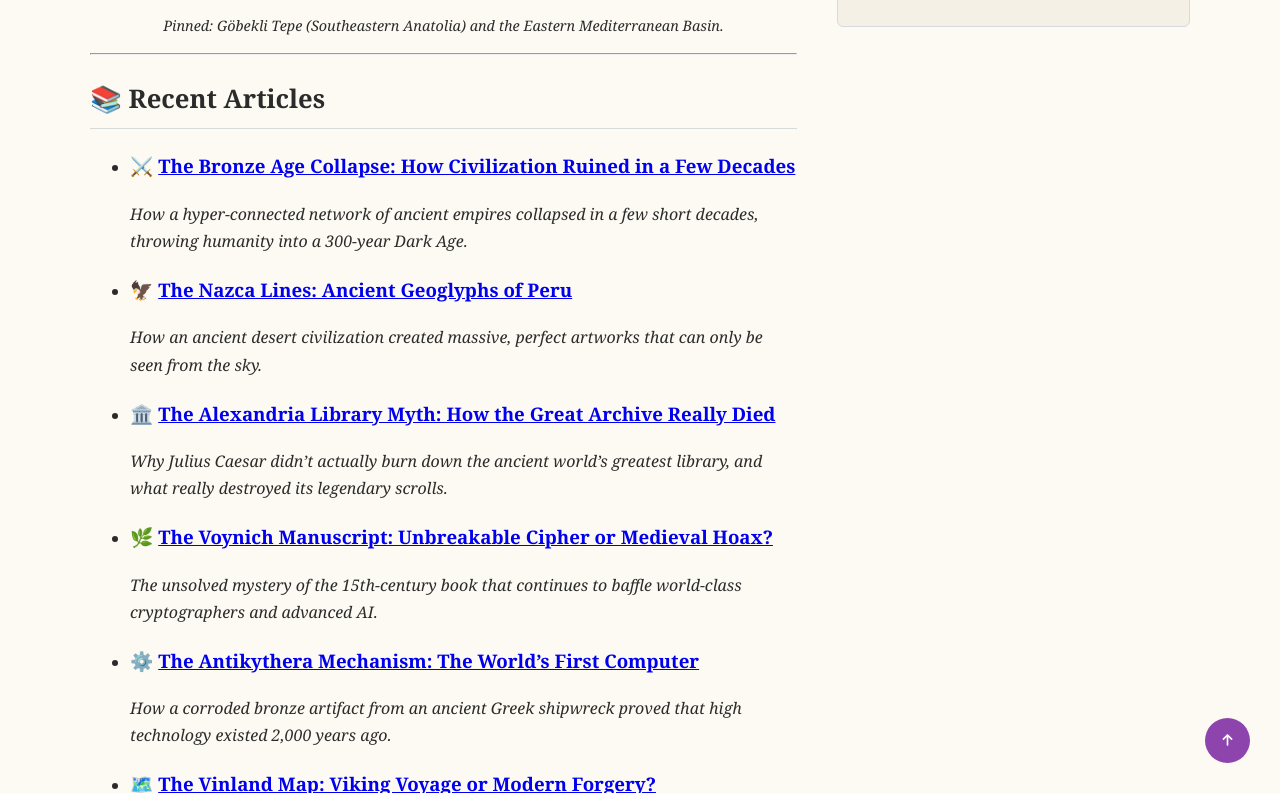
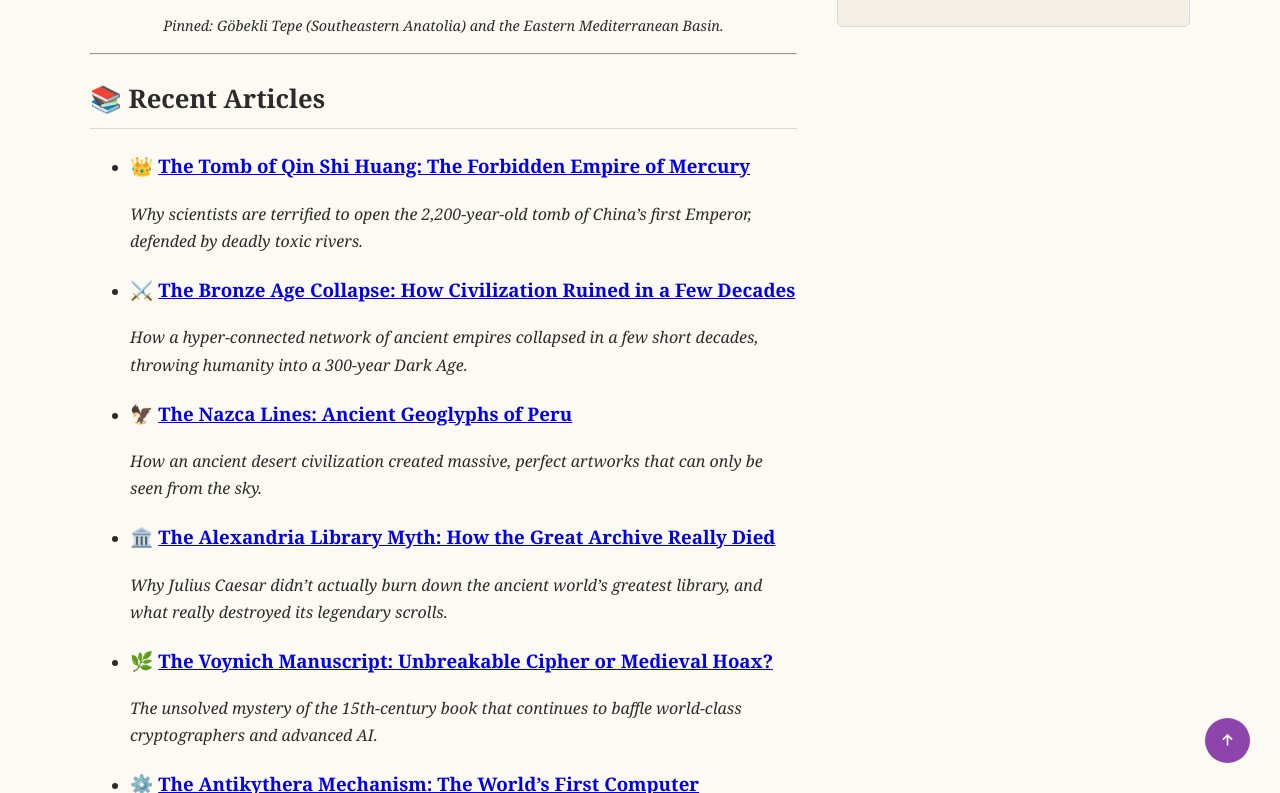
Before and after one commit to history-archaeology-project/history-archaeology-project.github.io, a Jekyll site: the page built from index.md, in a window 1280 px wide and 900 px high, scrolled down 1044 px, cut to the strip 107-900 px from the top of the window. Built offline with Jekyll 4.4.1, drawn with Linux system fonts in a browser that asks for light colours; comment, search, counter and statistics services are not loaded.

Commit message:
Add article on the Tomb of Qin Shi Huang
Added a new article about the Tomb of Qin Shi Huang.

```diff
--- a/index.md
+++ b/index.md
@@ -21,6 +21,9 @@ Explore the geographic locations of our archaeological and historical investigat
 ---
 
 ## 📚 Recent Articles
+
+*   ### 👑 [The Tomb of Qin Shi Huang: The Forbidden Empire of Mercury](/articles/tomb-of-qin-shi-huang)
+    *Why scientists are terrified to open the 2,200-year-old tomb of China's first Emperor, defended by deadly toxic rivers.*
 
 *   ### ⚔️ [The Bronze Age Collapse: How Civilization Ruined in a Few Decades](/articles/bronze-age-collapse)
     *How a hyper-connected network of ancient empires collapsed in a few short decades, throwing humanity into a 300-year Dark Age.*
```
